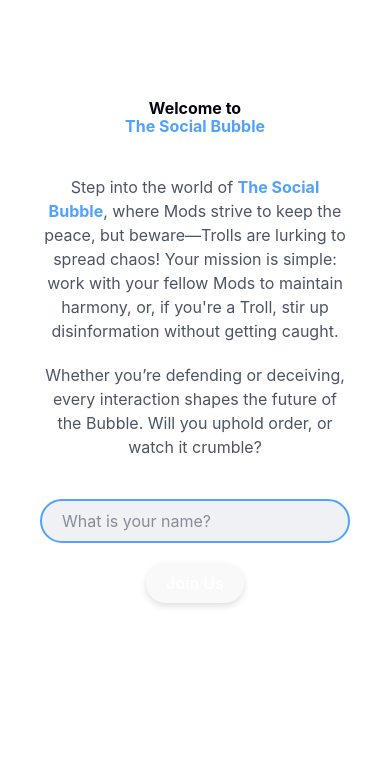
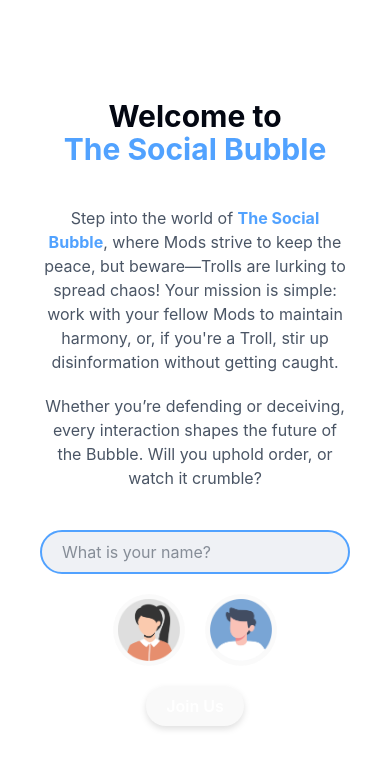
Before and after one commit to Kabutsu/ggj-2025-ui, a React (Vite) app: page / in a window 390 px wide. Shown: the top 768 px of the page. Built offline with nearby package versions, Linux system fonts and the light colour scheme; no server answers.

Commit message:
Better sign-up flow & responsive design

```diff
--- a/src/components/game-room/index.tsx
+++ b/src/components/game-room/index.tsx
@@ -1,4 +1,4 @@
-import { useRef } from 'react';
+import { useState } from 'react';
 
 import { useRooms } from '../../api/rooms';
 import Feed from '../feed';
@@ -7,7 +7,8 @@ import { useRoomStore } from '../feed/store';
 const ROOM_CODE = 'asdf12';
 
 export default function GameRoom() {
-  const usernameRef = useRef<HTMLInputElement>(null);
+  const [username, setUsername] = useState('');
+  const [profileUrl, setProfileUrl] = useState('');
 
   const { roomCode } = useRoomStore();
 
@@ -19,8 +20,8 @@ export default function GameRoom() {
     e.preventDefault();
     handleJoinRoom({
       code: ROOM_CODE,
-      name: usernameRef.current!.value,
-      profileUrl: 'https://example.com',
+      name: username,
+      profileUrl,
     });
   };
 
@@ -29,9 +30,9 @@ export default function GameRoom() {
   return (
     <form
       onSubmit={handleSubmit}
-      className="flex flex-col items-center justify-start gap-5 w-full h-full p-10 pt-25 md:w-48 md:mx-auto"
+      className="flex flex-col items-center justify-start gap-5 w-full h-full p-10 pt-25 md:w-[40rem] md:mx-auto"
     >
-      <h1 className="text-off-black font-bold text-center mb-5">
+      <h1 className=" text-3xl text-off-black font-bold text-center mb-5">
         Welcome to<br /><span className="text-blue-400">The Social Bubble</span>
       </h1>
       <p className="text-gray-600 text-center">
@@ -49,14 +50,27 @@ export default function GameRoom() {
         onChange={(e) => setRoomCode(e.target.value)}
       /> */}
       <input
-        ref={usernameRef}
-        className="w-full border-2 border-blue-400 py-2 px-5 rounded-full bg-off-gray text-gray-800"
+        className="w-full md:w-80 border-2 border-blue-400 py-2 px-5 rounded-full bg-off-gray text-gray-800"
         type="text"
         placeholder="What is your name?"
+        value={username}
+        onChange={(e) => setUsername(e.target.value)}
       />
+      <div className="flex items-center justify-center gap-5">
+        {Array.from({ length: 2 }).map((_, i) => (
+          <button
+            className={`w-18 h-18 rounded-full border-5  ${profileUrl === `images/profile_${i + 1}.png` ? 'border-blue-400' : 'border-transparent opacity-80'}`}
+            type="button"
+            onClick={() => setProfileUrl(`images/profile_${i + 1}.png`)}
+          >
+            <img src={`images/profile_${i + 1}.png`} alt={`Profile ${i + 1}`} />
+          </button>
+        ))}
+      </div>
       <button
-        className="bg-blue-400 text-white py-2 px-5 rounded-full font-semibold drop-shadow-md"
+        className="bg-blue-400 text-white py-2 px-5 rounded-full font-semibold drop-shadow-md disabled:cursor-default disabled:bg-blue-200"
         type="submit"
+        disabled={!username.length || !profileUrl.length}
       >
         Join Us
       </button>
--- a/src/components/post/index.tsx
+++ b/src/components/post/index.tsx
@@ -13,7 +13,7 @@ import Comments from './comments';
 import CommentInput from './comment';
 import CommentsList from './comments-list';
 
-const Post = ({ User: { name, sentiment }, content }: Post) => {
+const Post = ({ User: { name, sentiment, profileUrl }, content }: Post) => {
   const socket = useSocket();
   const {
     data: { id },
@@ -86,11 +86,11 @@ const Post = ({ User: { name, sentiment }, content }: Post) => {
 
   return (
     <>
-      <div className="bg-off-white flex flex-col items-center justify-center gap-1 p-2 border-t-2 border-off-gray md:border-t-10">
+      <div className="bg-off-white flex flex-col items-center justify-center gap-1 p-2 border-t-2 border-off-gray md:border-none md:mb-5 md:rounded-2xl md:p-4">
         <div className="flex items-center justify-start gap-2 w-full">
           <img
-            src={viteLogo}
-            alt="Vite Logo"
+            src={profileUrl || viteLogo}
+            alt={`${name}'s profile picture`}
             className="w-10 h-10 rounded-full"
             style={{
               border: `4px solid ${getBorderColor(sentiment)}`,
--- a/src/components/static-card/index.tsx
+++ b/src/components/static-card/index.tsx
@@ -1,6 +1,6 @@
 import { useCallback, useEffect, useRef } from 'react';
 
-const SWIPE_DOWN_THRESHOLD = 50;
+const SWIPE_DOWN_THRESHOLD = 30;
 
 type Props = {
   isVisible: boolean;
```
